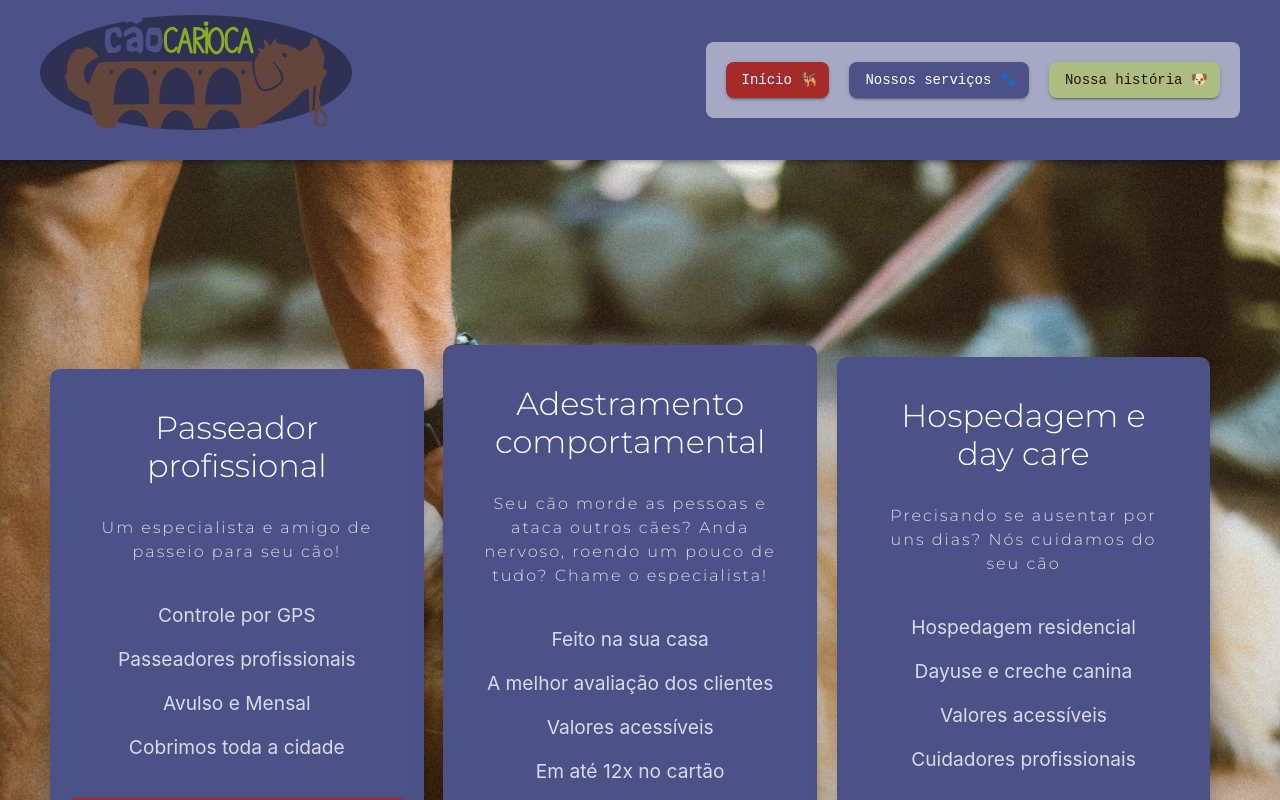
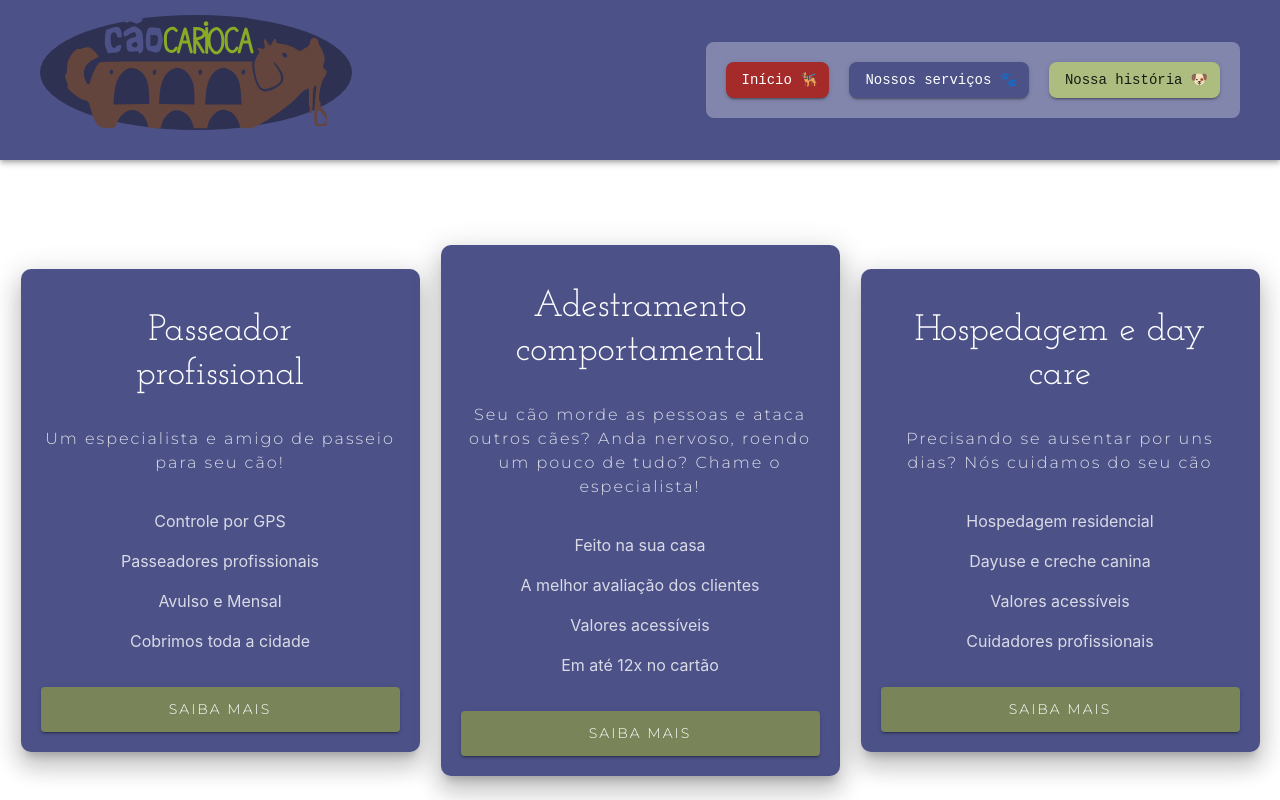
Before and after one commit to Jp-bruno/librio, a Next.js app: page /servicos in a window 1280 px wide. Shown: the top 800 px of the page. Built offline with nearby package versions, Linux system fonts and the light colour scheme.

Commit message:
servicos main e cards refac

```diff
--- a/components/TopBarMenu.tsx
+++ b/components/TopBarMenu.tsx
@@ -22,7 +22,7 @@ const ButtonsBoxStyles = {
         md: '8px',
         lg: '8px'
     },
-    backgroundColor: 'rgba(255,255,255,0.5)',
+    backgroundColor: 'rgba(255,255,255,0.3)',
     width: {
         xs: '100%',
         sm: '100%',
--- a/components/servicos/ServicoCard.tsx
+++ b/components/servicos/ServicoCard.tsx
@@ -10,6 +10,7 @@ type ServicoCardProps = {
 const ServicoMainBoxStyles = {
     padding: '10px 20px 20px',
     borderRadius: '10px',
+    marginInline: 'auto',
     backgroundColor: `${theme.palette.primary.main}`,
     width: {
         xs: '100%',
@@ -24,16 +25,15 @@ const ServicoMainBoxStyles = {
 
 const TypographyHeaderStyles = {
     fontSize: {
-        xs: '1.4rem',
-        sm: '1.4rem',
-        md: '1.6rem',
-        lg: '2rem'
+        xs: '1.9rem',
+        lg: '2.3rem'
     },
     padding: '30px 30px 10px',
     color: 'white',
     textTransform: 'lowercase',
     borderRadius: '8px',
-    fontFamily: 'Montserrat !important',
+    fontFamily: 'Josefin Slab',
+    fontWeight: '500',
     textAlign: 'center',
     // textDecoration: 'underline',
     // lineHeight: '110%',
@@ -45,7 +45,7 @@ const TypographyHeaderStyles = {
 
 const UlStyles = {
     listStyleType: 'none',
-    fontSize: '1.2rem',
+    fontSize: '1rem',
     textAlign: 'center',
     padding: '0',
 
@@ -58,12 +58,12 @@ const UlStyles = {
 }
 
 const TypographyPStyles = {
-    paddingInline: '20px',
     textAlign: 'center',
     marginBottom: '20px',
     marginTop: '20px',
     fontFamily: 'Montserrat',
-    letterSpacing: '2px'
+    letterSpacing: '2px',
+    width: 'fit-content'
 }
 
 const ButtonStyles = {
@@ -73,11 +73,10 @@ const ButtonStyles = {
     fontWeight: '500',
     color: 'white',
     letterSpacing: '2px',
-    backgroundColor: 'brown',
+    backgroundColor: `${theme.palette.secondary.dark}`,
 
     '&:hover': {
-        backgroundColor: '#ffffff',
-        color: 'brown'
+        backgroundColor: `${theme.palette.secondary.main}`,
     }
 }
 
--- a/components/servicos/ServicosIndex.tsx
+++ b/components/servicos/ServicosIndex.tsx
@@ -3,25 +3,23 @@ import ServicoCard from "./ServicoCard";
 import { CardsData } from '../../cardsData/CardsData';
 
 const BoxMainStyles = {
-    backgroundImage: 'url("pexels-alice-castro-1870301.jpg")',
-    backgroundSize: 'cover',
-    backgroundPosition: 'center top 60%',
+    // backgroundSize: 'cover',
+    // backgroundPosition: 'center top 60%',
     backgroundAttachment: 'fixed',
     paddingTop: {
-        xs: '320px',
-        lg: '165px'
+        lg: '65px'
     },
     paddingBottom: '155px',
-    paddingInline: '50px',
     width: '100%',
-    height: 'fit-content'
+    height: 'fit-content',
+    paddingInline: {
+        xs: '10px'
+    }
 }
 
 const GridContainerStyles = {
-    justifyContent: 'center',
-    justifyItems: 'space-between',
+    alignItems: 'center',
     padding: '20px 0',
-    alignItems: 'center'
 }
 
 const GridItemsColumns = {
@@ -33,7 +31,7 @@ const GridItemsColumns = {
 export default function ServicosIndex() {
     return (
         <Box component='main' sx={BoxMainStyles}>
-            <Grid container columns={12} rowGap={5} sx={GridContainerStyles}>
+            <Grid container columns={12} rowGap={2} sx={GridContainerStyles}>
                 {
                     CardsData.map(({ titulo, lista, texto }) => {
                         return (
```
